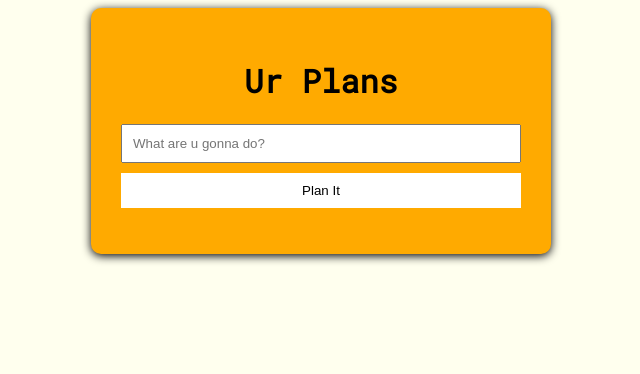
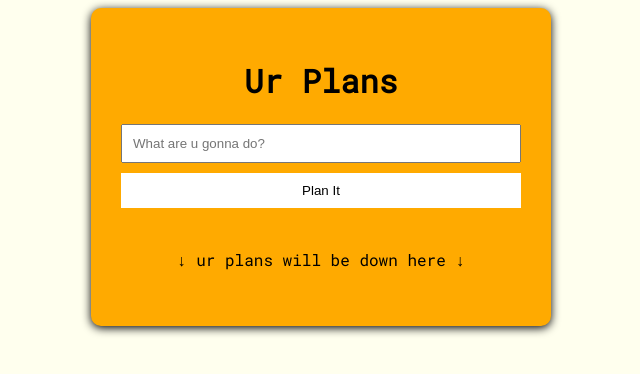
Before and after one commit to R0ckst4/vue_todo, a Vue app: page / in a window 1280 px wide. Shown: the top 374 px of the page, without its empty margins (319-959 px from the left). Built offline with nearby package versions, Linux system fonts and the light colour scheme.

Commit message:
Add ability to remove task with contextmenu button

```diff
--- a/src/App.vue
+++ b/src/App.vue
@@ -4,7 +4,7 @@
       <div class="mainBlock">
         <task-form @create="createTask"></task-form>
         <div class="wrapper">
-          <task-list :tasks="tasks"></task-list>
+          <task-list :tasks="tasks" @remove="removeItem"></task-list>
         </div>
       </div>
     </div>
@@ -26,9 +26,13 @@
     methods: {
       createTask(task) {
         this.tasks.push(task);
-        console.log(task);
+      },
+      removeItem(task) {
+        this.tasks = this.tasks.filter((t) => t.id !== task.id);
       },
     },
+    mounted() {},
+    watch: {},
   };
 </script>
 <style>
--- a/src/components/TaskItem.vue
+++ b/src/components/TaskItem.vue
@@ -1,6 +1,6 @@
 <template>
   <li class="task">
-    <div>
+    <div @contextmenu.prevent="$emit('remove', task)">
       <my-button
         v-if="this.task.cheked"
         @click="$emit('crossOut', task)"
--- a/src/components/TaskList.vue
+++ b/src/components/TaskList.vue
@@ -4,10 +4,14 @@
       <task-item
         :task="task"
         :key="task.id"
+        @remove="$emit('remove', task)"
         @crossOut="crossOutTask"
         v-for="task in tasks"
       ></task-item>
     </ul>
+  </div>
+  <div class="noTasks" v-show="tasks.length < 1">
+    &#8595; ur plans will be down here &#8595;
   </div>
 </template>
 <script>
@@ -25,9 +29,14 @@
     methods: {
       crossOutTask(task) {
         task["cheked"] = !task["cheked"];
-        console.log(task);
       },
     },
   };
 </script>
-<style scoped></style>
+<style scoped>
+  .noTasks {
+    margin-top: 10px;
+    padding: 25px;
+    text-align: center;
+  }
+</style>
```
